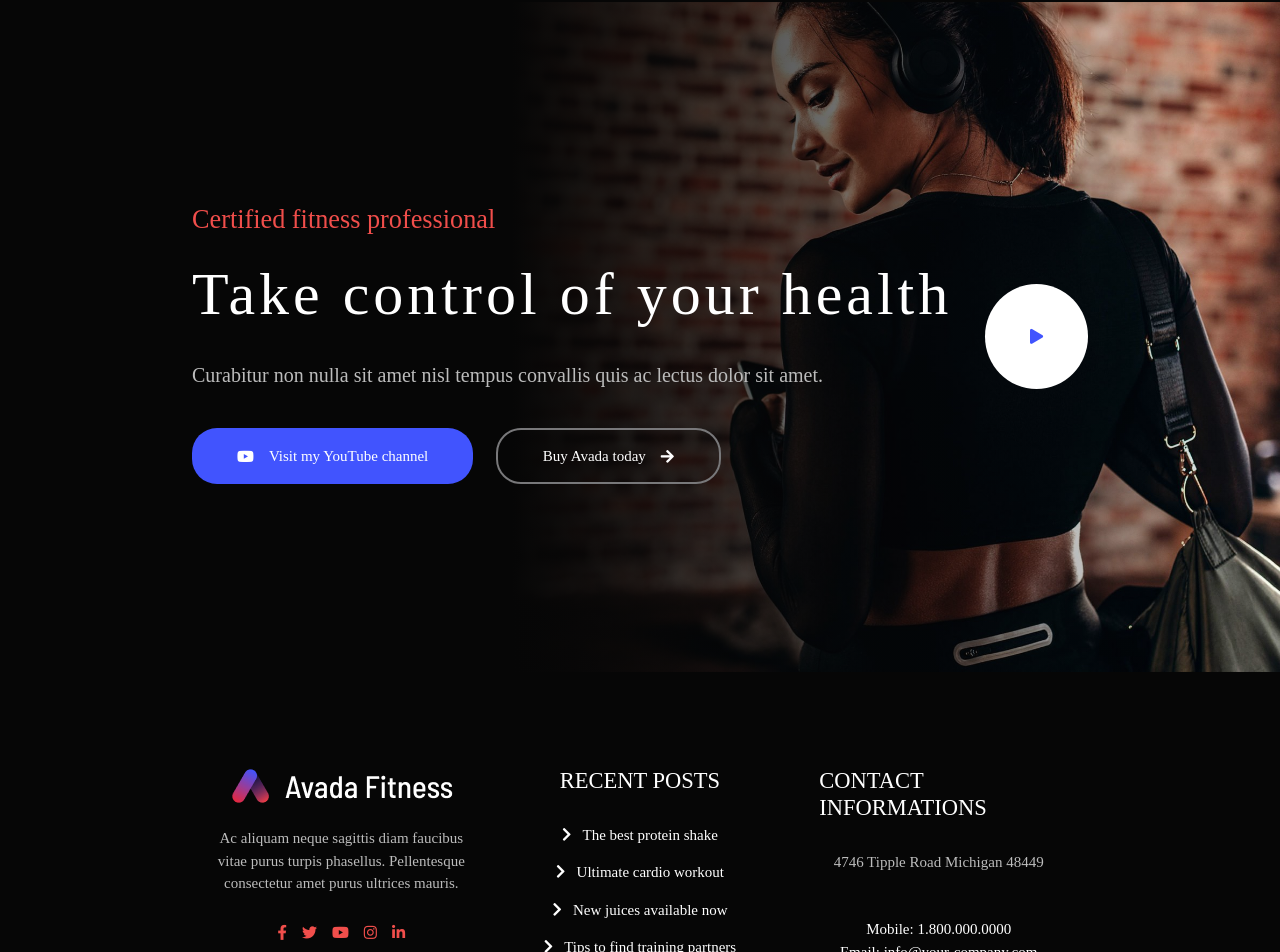
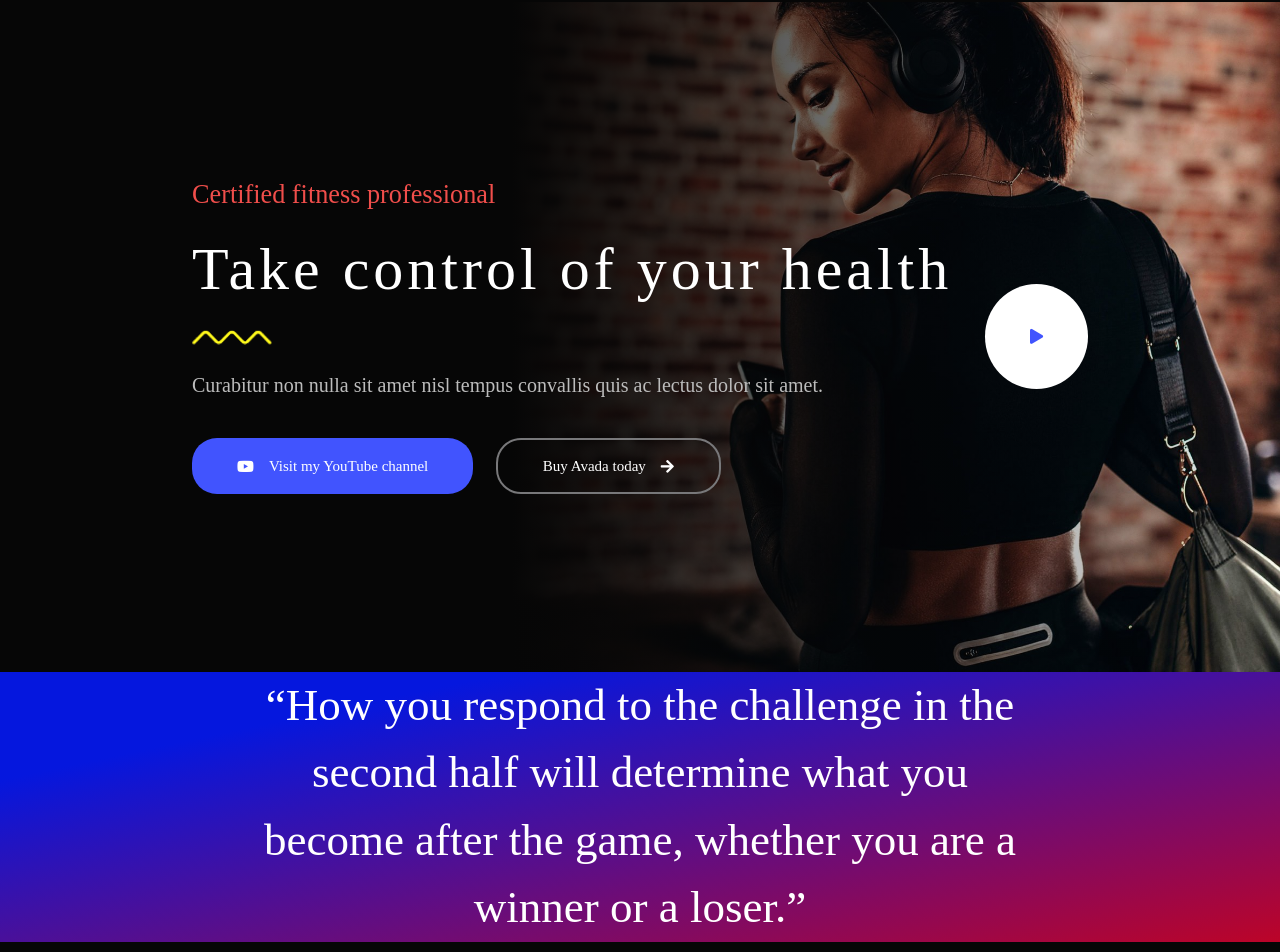
Before and after one commit to mariaDulesova/proj-html-vuejs, a Vue app: page / in a window 1280 px wide. Shown: the part 119-1071 px from the top of the page. Built offline with nearby package versions, Linux system fonts and the light colour scheme; a small style sheet from the web is missing.

Commit message:
Main started

```diff
--- a/src/App.vue
+++ b/src/App.vue
@@ -1,25 +1,18 @@
 <template>
   <div id="app">
     <!-- Header -->
-    <header>
-      <Nav
-      :menulinks='menuMain'/>
-
-      <Jambotron/>
-    </header>
-
+    <Header
+      :menulinks='menuMain'
+    />
     <!-- /Header -->
 
     <!-- Main -->
-    <main>
-
-    </main>
+    <Main />
     <!-- /Main -->
 
     <!-- Footer -->
     <Footer
     :posts='recentPosts'/>
-
     <!-- /Footer -->
 
 
@@ -27,8 +20,8 @@
 </template>
 
 <script>
-import Nav from './components/Nav';
-import Jambotron from'./components/Jambotron';
+import Header from './components/Header';
+import Main from './components/Main';
 import Footer from './components/Footer';
 
 
@@ -36,8 +29,8 @@ import Footer from './components/Footer';
 export default {
   name: 'App',
   components: {
-    Nav,
-    Jambotron,
+    Header,
+    Main,
     Footer
 
   },
--- /dev/null
+++ b/src/components/Header.vue
@@ -0,0 +1,31 @@
+<template>
+    <header>
+        <Nav
+            :items='menulinks'
+        />
+        <Jambotron/>
+    </header>
+</template>
+
+<script>
+import Nav from '../components/Nav';
+import Jambotron from '../components/Jambotron';
+
+export default {
+    name:'Header',
+    components: {
+        Nav,
+        Jambotron
+    },
+    props: ['menulinks'],
+
+
+
+}
+</script>
+
+<style scoped lang='scss'>
+    header{
+        background-color: #060606;
+    }
+</style>
--- /dev/null
+++ b/src/components/Intro.vue
@@ -0,0 +1,32 @@
+<template>
+  <section>
+    <div class='ms-wrap d-flex flex-column justify-content-center align-items-center'>
+      <div></div>
+      <q class="text-center">How you respond to the challenge in the second half will determine what you become after the game, whether you are a winner or a loser.</q>
+
+    </div>
+  </section>
+</template>
+
+<script>
+export default {
+    name: 'Intro'
+
+}
+</script>
+
+<style scoped lang='scss'>
+section {
+  background-image: linear-gradient(to bottom right, #0517DE 20%, #bc0428)
+}
+.ms-wrap {
+  width: 60%;
+  margin: 0 auto;
+
+  q {
+    font-size: 3rem;
+    color: white;
+  }
+}
+
+</style>
--- a/src/components/Jambotron.vue
+++ b/src/components/Jambotron.vue
@@ -2,8 +2,9 @@
     <div class="ms-jambotron">
         <div class="ms-wrap d-flex justify-content-between align-items-center">
             <div class="d-flex flex-column justify-content-center">
-                <h3 class='py-3'>Certified fitness professional</h3>
-                <h1>Take control of your health</h1>
+                <h3 >Certified fitness professional</h3>
+                <h1 class='py-3'>Take control of your health</h1>
+                <img src="../assets/img/wave.png" alt="Wave" width='80'>
                 <p class='py-4'>Curabitur non nulla sit amet nisl tempus convallis quis ac lectus dolor sit amet.</p>
                 <div class='d-flex'>
                     <div class='d-flex align-items-center ms-btn-full px-5 py-3'>
--- /dev/null
+++ b/src/components/Main.vue
@@ -0,0 +1,21 @@
+<template>
+    <main>
+        <Intro/>
+    </main>
+</template>
+
+<script>
+import Intro from '../components/Intro';
+
+export default {
+    name: 'Main',
+    components: {
+        Intro,
+    }
+
+}
+</script>
+
+<style>
+
+</style>
--- a/src/components/Nav.vue
+++ b/src/components/Nav.vue
@@ -1,15 +1,14 @@
 <template>
-    <div>
     <nav class='d-flex justify-content-between align-items-center ms-wrap py-4'>
         <img src="../assets/img/logo.png" alt="Logo Avada" class="my-2">
         <div class="d-flex align-items-center">
             <ul class ='d-flex align-items-center'>
                 <li
-                        v-for='(link, index) in menulinks'
+                    v-for='(item, index) in items'
                     :key='index'
                     @click='getActiveLink(index)'
                     class='ps-5'>
-                        <a href="#" :class='menuActive==index ? "active" : ""'> {{ link.title }} </a>
+                    <a href="#" :class='menuActive==index ? "active" : ""'> {{ item.title }} </a>
                 </li>
             </ul>
             <span class="px-2 ms-2">new</span>
@@ -18,32 +17,27 @@
             <i class="fas fa-search"></i>
         </div>
     </nav>
-    </div>
 
 </template>
 
 <script>
 export default {
     name: 'Nav',
-    props: ['menulinks'],
+    props: ['items'],
     data(){
         return {
             menuActive: 0
         }
     },
-
     methods: {
         getActiveLink: function(i) {
             return this.menuActive = i;
         }
     }
-
 }
 </script>
 
 <style scoped lang='scss'>
-    div{
-        background-color: #060606;
 
     .ms-wrap{
         width: 70%;
@@ -82,7 +76,6 @@ export default {
             border-radius: 2px;
             background-color: yellow;
             font-size: 0.9rem;
-
         }
 
         .ms-btn{
@@ -97,9 +90,5 @@ export default {
                 background-color: #f04e4b;
             }
         }
-
     }
-    }
-
-
 </style>
```
Also changed, not shown: src/assets/img/wave.png (added). Lines whose indentation alone changed are shown as unchanged.
